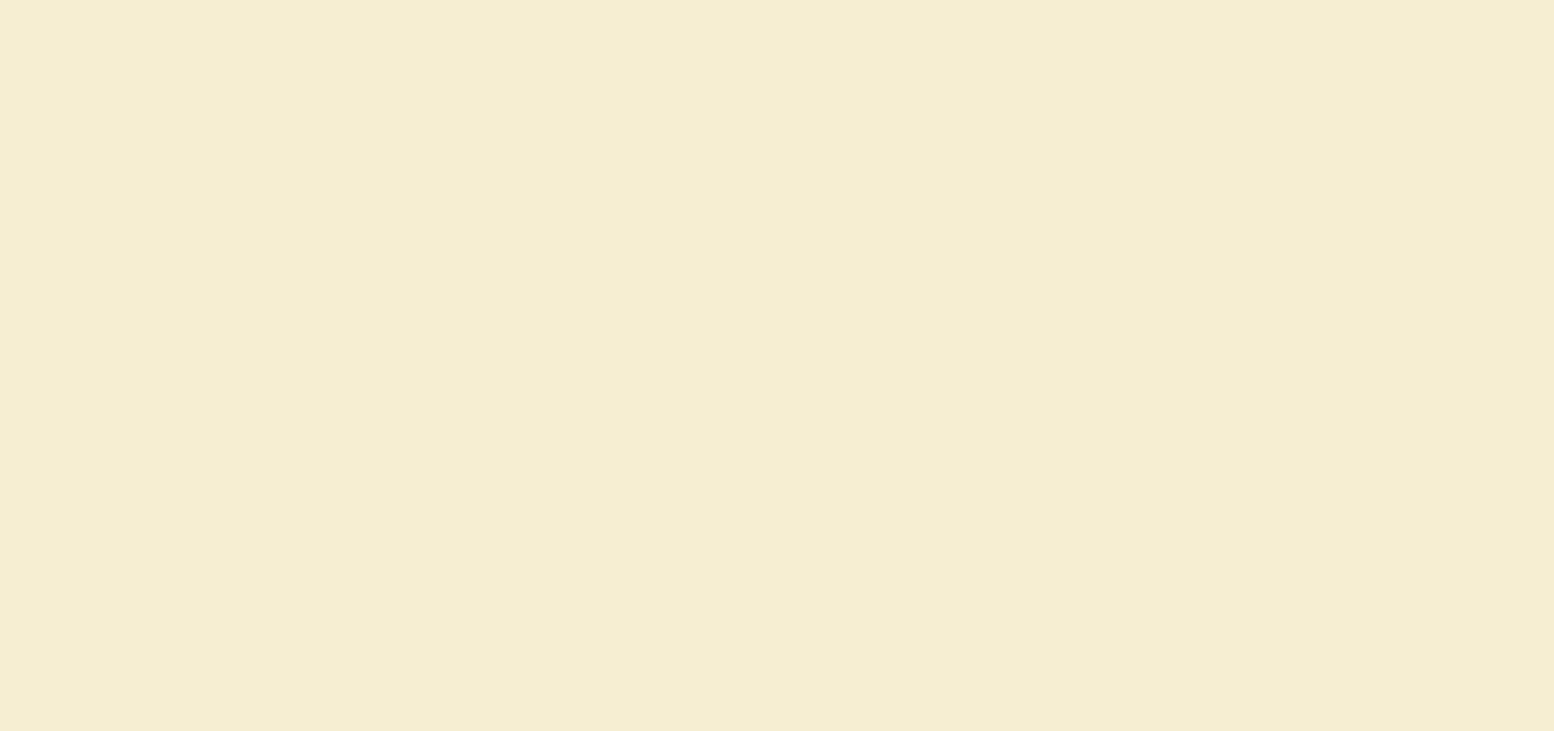
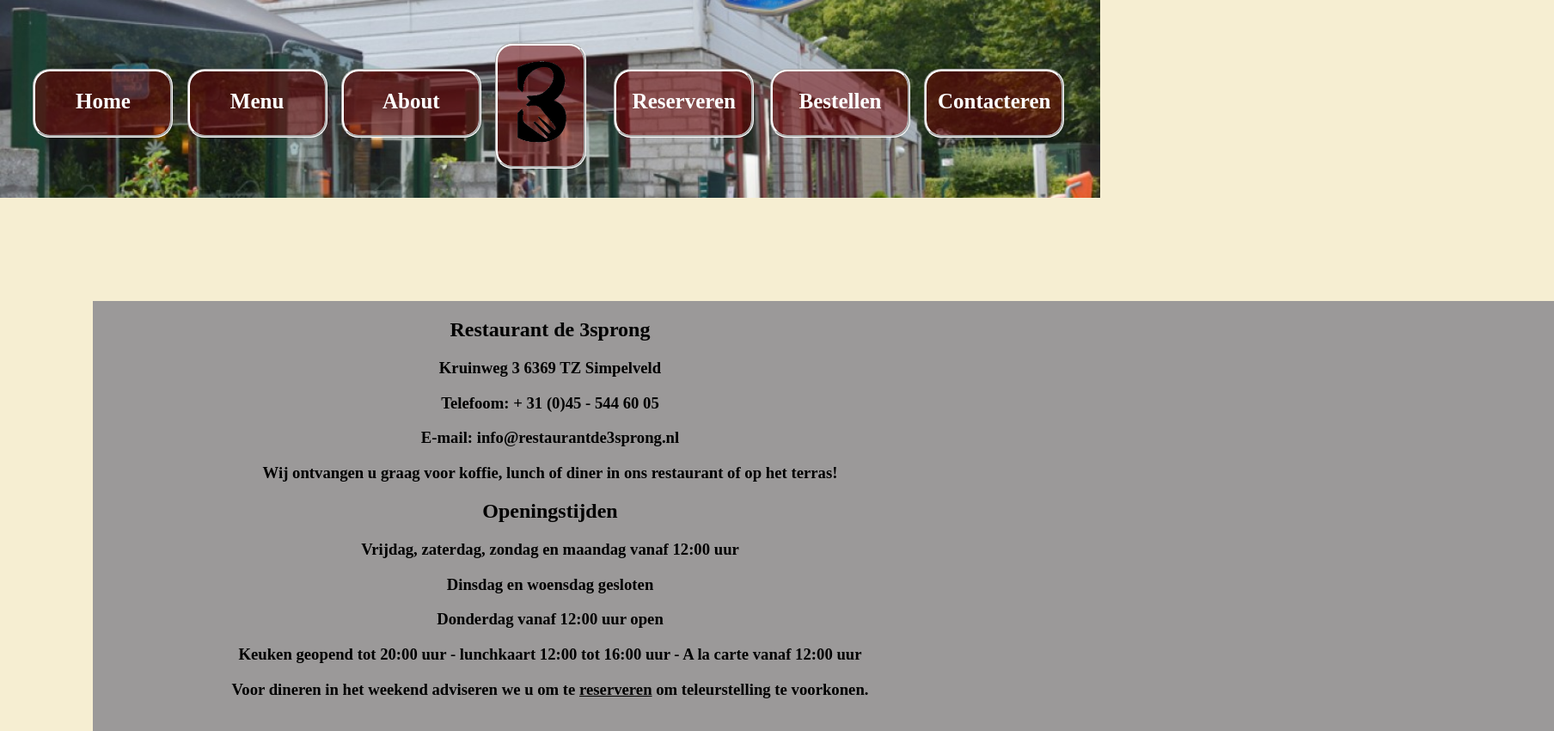
Before and after one commit to SCP-939-83/Horeca, a plain HTML site: page About/index.html in a window 1280 px wide. Shown: the whole page at 86% size, 1808 px wide, since content can reach past the window. Before the commit the page ends 800 px from the top, so only its background shows below. Drawn offline with Linux system fonts and the light colour scheme.

Commit message:
about pagina

```diff
--- a/About/About.css
+++ b/About/About.css
@@ -1,3 +1,100 @@
-body {
+body{
     background-color: #F6EED2
 }
+#logobox {
+
+        background-color: rgb(114, 0, 0, 0.50);
+        position: absolute;
+        border: white groove 3px;
+        border-radius: 20px;
+        left: 45%;
+        top: 50px;
+        width: 100px;
+        height: 140px;
+    }
+
+    #logo {
+
+        width: 100px;
+        left: 45.25%;
+        top: 55px;
+        position: absolute;
+
+    }
+
+    #sprong {
+
+        width: 100%;
+        height: auto;
+        position: absolute;
+        right:  0px;
+        top: 0px;
+        z-index: -1;
+
+    }
+
+    .boxes {
+
+        background: rgb(114, 0, 0, 0.50);
+        position: absolute;
+        width: 157px;
+        height: 74px;
+        border: white groove 3px;
+        border-radius: 20px;
+
+    }
+
+    #Menu1 {
+
+        left: 3%;
+        top: 80px;
+    }
+
+    #Menu2 {
+
+        left: 17%;
+        top: 80px;
+    }
+
+    #Menu3 {
+
+        left: 31%;
+        top: 80px;
+    }
+
+    #Menu4 {
+
+        left: 55.8%;
+        top: 80px;
+    }
+
+    #Menu5 {
+
+        left: 70%;
+        top: 80px;
+    }
+
+    #Menu6 {
+
+        left: 84%;
+        top: 80px;
+    }
+
+    .textmenu {
+
+        text-align: center;
+        color: white;
+        font-size: 25px;
+    }
+
+.box{
+    width:1700px;
+    height: 500px;;
+    background-color: rgb(155, 153, 153);
+    margin-left:100px;
+    margin-top:350px;
+}
+#tekst{
+    margin-top:-500px;
+    text-align: center;
+}
--- a/About/index.html
+++ b/About/index.html
@@ -8,6 +8,55 @@
     <link rel="stylesheet" href="About.css">
 </head>
 <body>
+    <!--header-->
+
+<header>
+
+    <div id="logobox"></div>
+    <img src="../Images/logo_de3sprong.png" id="logo">
+
+    <img src="../Images/3sprong_restaurant_header1.png" id="sprong">
+
+    <div id="Menu1" class="boxes">
+        <H2 class="textmenu">Home</H2>
+    </div>
+
+    <div id="Menu2" class="boxes">
+        <H2 class="textmenu">Menu</H2>
+    </div>
+
+    <div id="Menu3" class="boxes">
+        <H2 class="textmenu">About</H2>
+    </div>
+
+    <div id="Menu4" class="boxes">
+        <H2 class="textmenu">Reserveren</H2>
+    </div>
+
+    <div id="Menu5" class="boxes">
+        <H2 class="textmenu">Bestellen</H2>
+    </div>
+
+    <div id="Menu6" class="boxes">
+        <h2 class="textmenu">Contacteren</h2>
+    </div>
+
+</header>
+    <div class="box"></div>
+    <div id="tekst">
+    <h2>Restaurant de 3sprong</h2>
+    <h3>Kruinweg 3 6369 TZ Simpelveld</h3>
+    <h3>Telefoom: + 31 (0)45 - 544 60 05</h3>
+    <h3>E-mail: info@restaurantde3sprong.nl</h3>
+    <h3>Wij ontvangen u graag voor koffie, lunch of diner in ons restaurant of op het terras!</h3>
+    <h2>Openingstijden</h2>
+    <h3>Vrijdag, zaterdag, zondag en maandag vanaf 12:00 uur</h3>
+    <h3>Dinsdag en woensdag gesloten</h3>
+    <h3>Donderdag vanaf 12:00 uur open</h3>
+    <h3>Keuken geopend tot 20:00 uur - lunchkaart 12:00 tot 16:00 uur - A la carte vanaf 12:00 uur</h3>
+    <h3>Voor dineren in het weekend adviseren we u om te <u>reserveren</u> om teleurstelling te voorkonen.</h3>
+
+    </div>
 
 
 </body>
```
